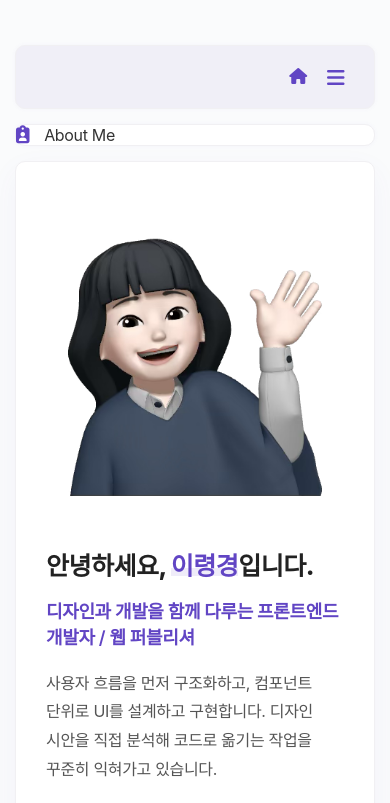
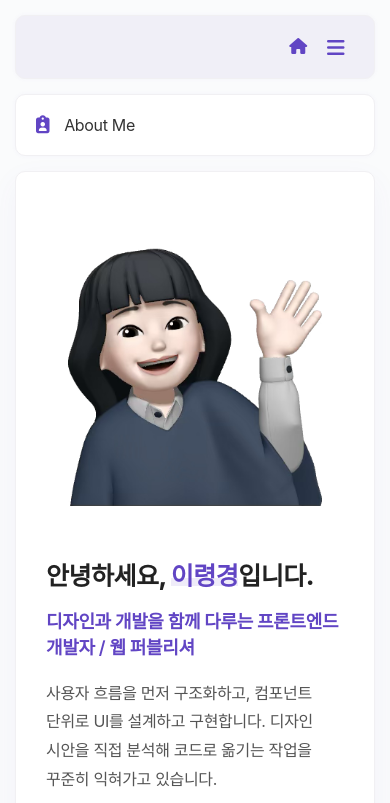
Before and after one commit to r-eong/RYEONG-PORTFOLIO, a React (Vite) app: page /#/02 in a window 390 px wide. Shown: the top 803 px of the page. Built offline with nearby package versions, Linux system fonts and the light colour scheme; a web font is replaced by a local one.

Commit message:
2026-04-06 update

```diff
--- a/src/index.css
+++ b/src/index.css
@@ -58,6 +58,6 @@ select {
 @media screen and (max-width: 480px) {
   #root {
     padding: 15px;
-    margin-top: 30px;
+    margin: 0;
   }
 }
--- a/src/pages/css/Home02.css
+++ b/src/pages/css/Home02.css
@@ -188,8 +188,7 @@ nav hr {
 
 @media screen and (max-width: 480px) {
     .top {
-        padding: 0;
-        /* padding: 20px; */
+        padding: 20px;
     }
 
     .left_fixed {
```
